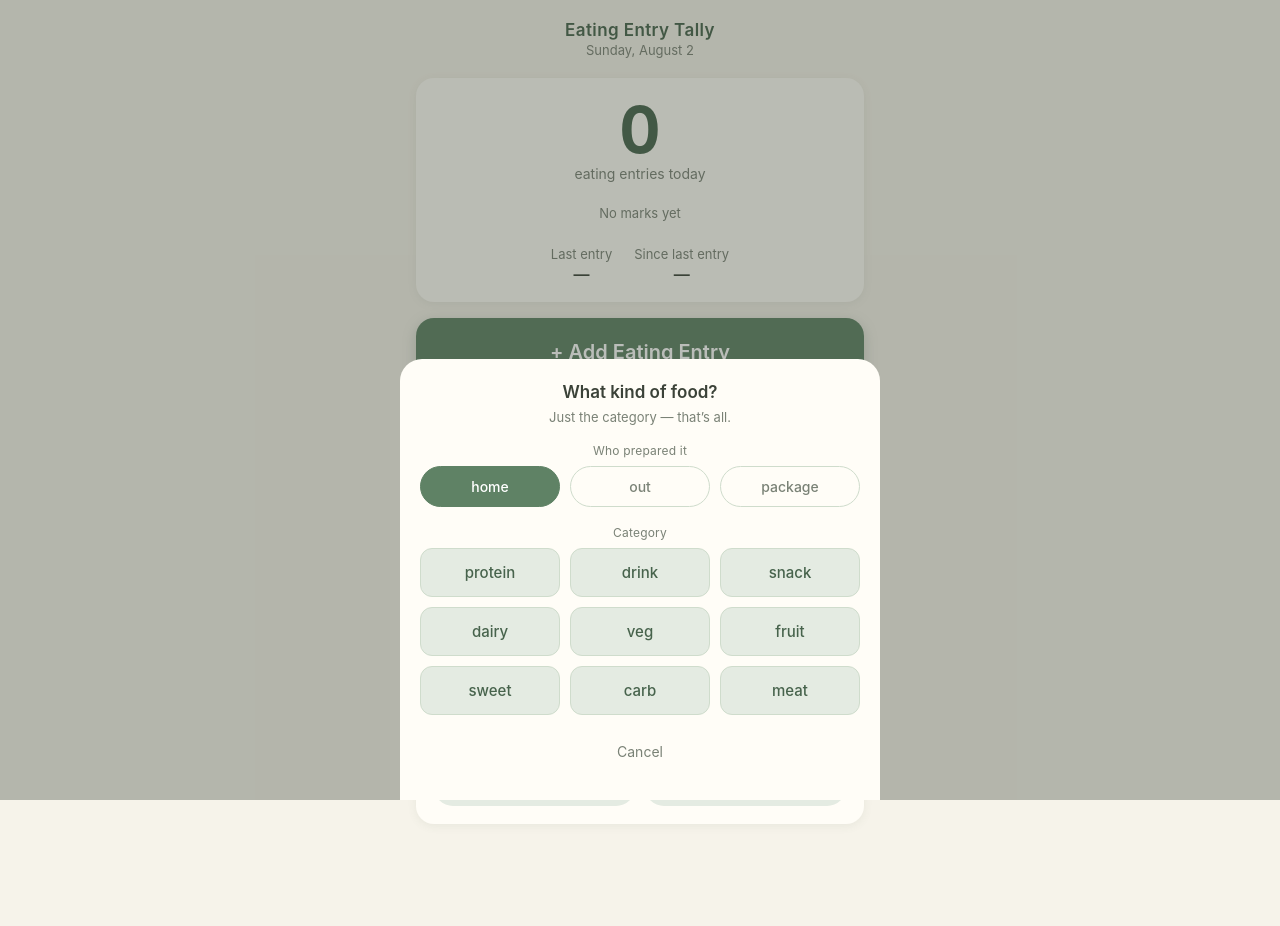
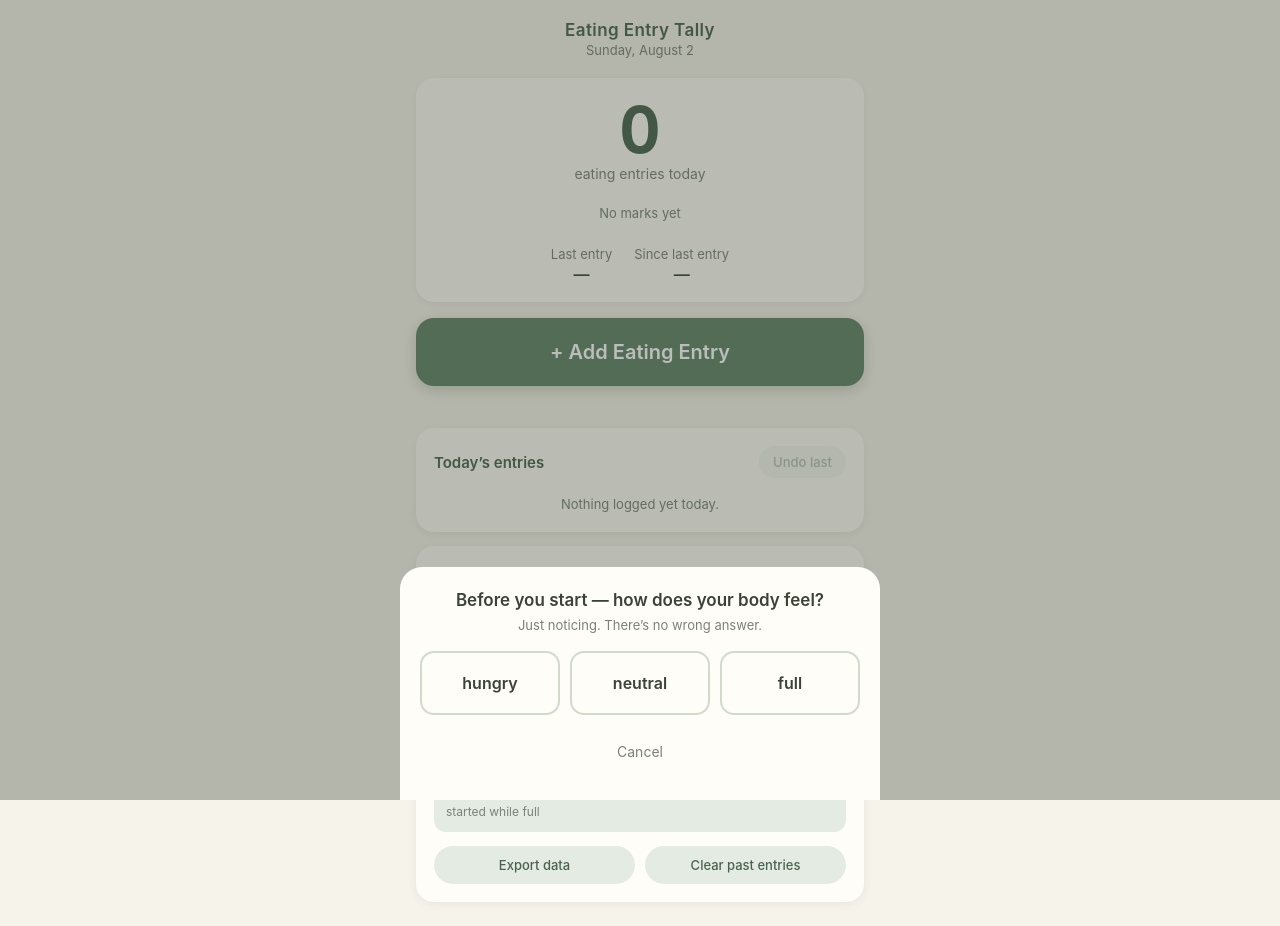
Before and after one commit to xuyaqing/eating-entry-tally, a plain HTML site: page index.html in a window 1280 px wide. Both pictures are taken after a click on the button "+ Add Eating Entry". Before the commit the page ends 848 px from the top, so only its background shows below. Drawn offline with Linux system fonts and the light colour scheme.

Commit message:
Add body check (hungry/neutral/full) on new entries; bump SW cache to v6
Co-Authored-By: Claude Opus 5 <noreply@anthropic.com>

```diff
--- a/index.html
+++ b/index.html
@@ -248,6 +248,7 @@
     margin-top: 2px;
     line-height: 1.3;
   }
+  .summary-item.wide { grid-column: span 2; }
   .data-row {
     display: flex;
     gap: 10px;
@@ -319,6 +320,24 @@
     margin-top: 4px;
     opacity: 0.75;
   }
+  .fullness-row {
+    display: grid;
+    grid-template-columns: 1fr 1fr 1fr;
+    gap: 10px;
+    margin-top: 18px;
+  }
+  .fullness-btn {
+    font-family: inherit;
+    font-size: 16px;
+    font-weight: 600;
+    padding: 20px 6px;
+    border-radius: 14px;
+    border: 2px solid var(--green-line);
+    background: var(--card);
+    color: var(--ink);
+    cursor: pointer;
+  }
+  .fullness-btn:active { background: var(--green-soft); transform: scale(0.98); }
   .sheet-sublabel {
     font-size: 12px;
     color: var(--ink-soft);
@@ -415,6 +434,7 @@
       <div class="summary-item"><div class="val" id="sumGap">—</div><div class="lbl">longest gap between entries</div></div>
       <div class="summary-item"><div class="val" id="sumClose">0</div><div class="lbl">entries within 20 min of the previous one</div></div>
       <div class="summary-item"><div class="val" id="sumPattern">—</div><div class="lbl">main time pattern</div></div>
+      <div class="summary-item wide"><div class="val" id="sumFull">—</div><div class="lbl">started while full</div></div>
     </div>
     <div class="data-row">
       <button class="undo-btn" id="exportBtn">Export data</button>
@@ -434,7 +454,17 @@
     </div>
   </div>
 
-  <!-- Step 2: category tag -->
+  <!-- Step 2 (new entries only): body check -->
+  <div class="sheet-backdrop" id="sheetFull">
+    <div class="sheet">
+      <h3>Before you start — how does your body feel?</h3>
+      <div class="sub">Just noticing. There’s no wrong answer.</div>
+      <div class="fullness-row" id="fullnessRow"></div>
+      <button class="sheet-cancel" data-cancel>Cancel</button>
+    </div>
+  </div>
+
+  <!-- Step 3: category tag -->
   <div class="sheet-backdrop" id="sheetTag">
     <div class="sheet">
       <h3>What kind of food?</h3>
@@ -456,10 +486,12 @@
   var TAGS = ['protein', 'drink', 'snack', 'dairy', 'veg', 'fruit', 'sweet', 'carb', 'meat'];
   var SOURCES = ['home', 'out', 'package'];
   var DEFAULT_SOURCE = 'home';
+  var FULLNESS = ['hungry', 'neutral', 'full'];
 
   var entries = load();
   var pendingType = null;              // 'new' | 'continuation' while sheet flow is open
   var pendingSource = DEFAULT_SOURCE;  // 'home' | 'out' | 'package'
+  var pendingFullness = null;          // 'hungry' | 'neutral' | 'full' — no default, on purpose
 
   function load() {
     try {
@@ -616,14 +648,21 @@
       $('sumClose').textContent = 0;
     }
     $('sumPattern').textContent = newOnes.length ? timePattern(newOnes) : '—';
+
+    // Only counts entries that actually carry a body check.
+    var checked = newOnes.filter(function (e) { return e.fullness; });
+    var fullStarts = checked.filter(function (e) { return e.fullness === 'full'; });
+    $('sumFull').textContent = checked.length ? fullStarts.length + ' of ' + checked.length : '—';
   }
 
   // ---------- sheet flow ----------
   function openSheet(id) { $(id).classList.add('open'); }
   function closeSheets() {
     $('sheetType').classList.remove('open');
+    $('sheetFull').classList.remove('open');
     $('sheetTag').classList.remove('open');
     pendingType = null;
+    pendingFullness = null;
     resetSource();
   }
 
@@ -638,12 +677,13 @@
     if (todayEntries().length === 0) {
       // First entry of the day can only be a new episode.
       pendingType = 'new';
-      openSheet('sheetTag');
+      openSheet('sheetFull');
     } else {
       openSheet('sheetType');
     }
   });
 
+  // Continuations skip the body check — you're mid-round, the question is noise there.
   $('btnContinuation').addEventListener('click', function () {
     pendingType = 'continuation';
     $('sheetType').classList.remove('open');
@@ -652,7 +692,21 @@
   $('btnNew').addEventListener('click', function () {
     pendingType = 'new';
     $('sheetType').classList.remove('open');
-    openSheet('sheetTag');
+    openSheet('sheetFull');
+  });
+
+  var fullnessRow = $('fullnessRow');
+  FULLNESS.forEach(function (level) {
+    var b = document.createElement('button');
+    b.className = 'fullness-btn';
+    b.textContent = level;
+    // Recorded silently — the app never reacts to the answer.
+    b.addEventListener('click', function () {
+      pendingFullness = level;
+      $('sheetFull').classList.remove('open');
+      openSheet('sheetTag');
+    });
+    fullnessRow.appendChild(b);
   });
 
   var sourceRow = $('sourceRow');
@@ -676,6 +730,7 @@
     b.addEventListener('click', function () {
       var entry = { id: Date.now() + '-' + Math.random().toString(36).slice(2, 7), ts: Date.now(), type: pendingType, tag: tag };
       if (pendingSource) entry.source = pendingSource;
+      if (pendingFullness) entry.fullness = pendingFullness;
       entries.push(entry);
       save();
       closeSheets();
@@ -710,7 +765,8 @@
         local: new Date(e.ts).toLocaleString(),
         type: e.type,
         tag: e.tag,
-        source: e.source || null
+        source: e.source || null,
+        fullness: e.fullness || null
       };
     });
     var text = JSON.stringify({ app: 'Eating Entry Tally', exported: new Date().toISOString(), entries: rows }, null, 2);
--- a/sw.js
+++ b/sw.js
@@ -1,4 +1,4 @@
-var CACHE = 'eet-v5';
+var CACHE = 'eet-v6';
 var ASSETS = [
   './',
   './index.html',
```
